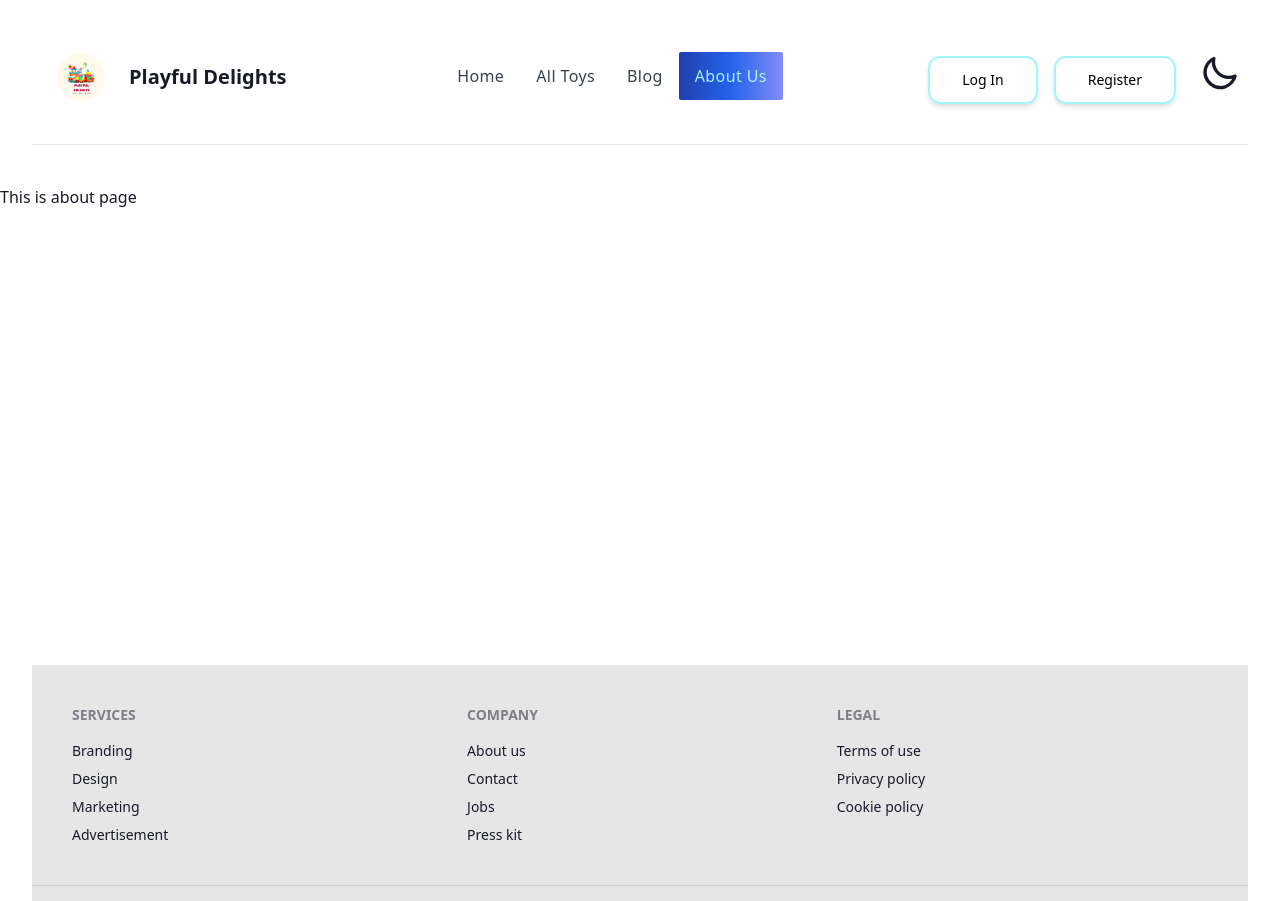
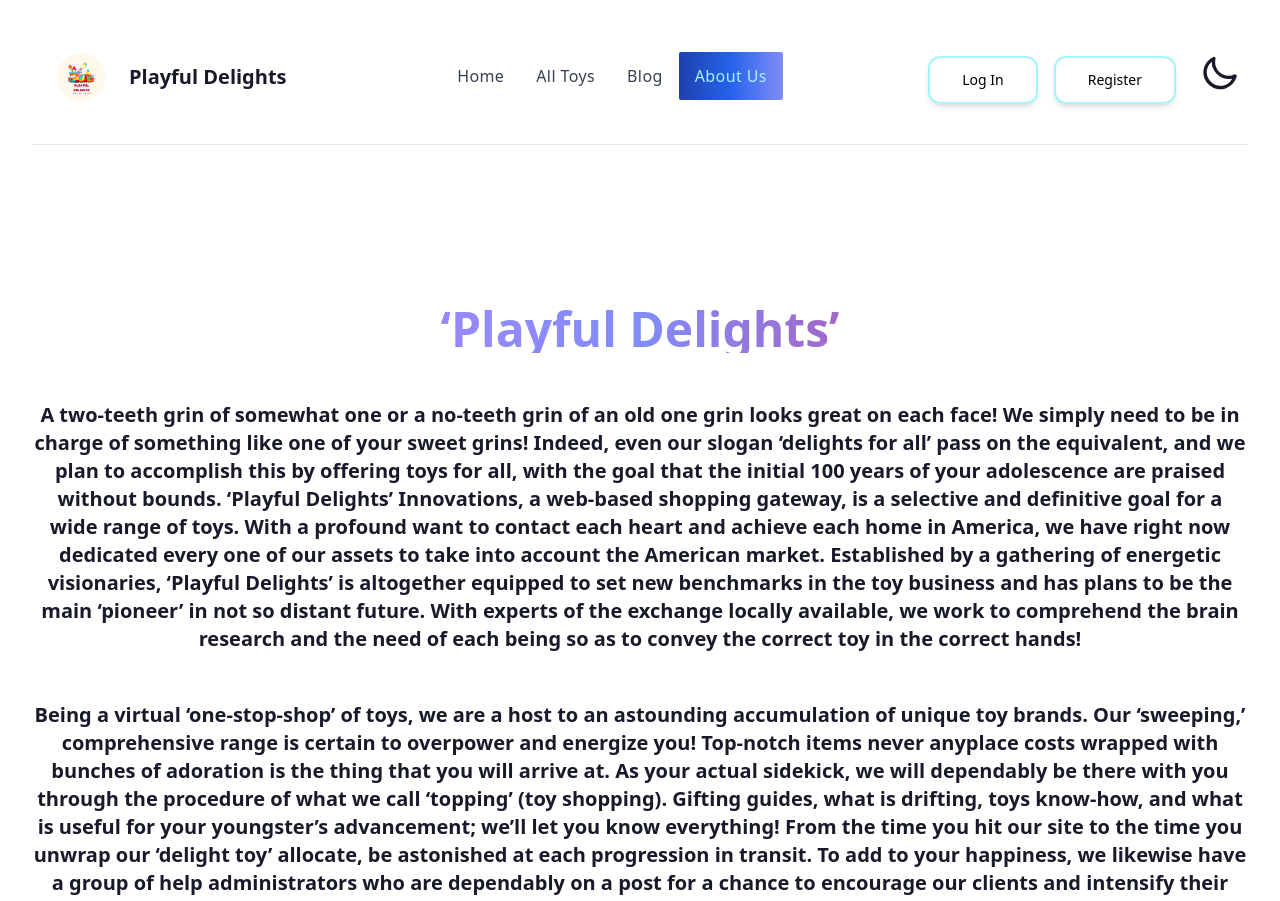
Before and after one commit to Astro177/Playful-Delights, a React (Vite) app: page /aboutUs in a window 1280 px wide. Shown: the top 901 px of the page. Built offline with nearby package versions, Linux system fonts and the light colour scheme; no server answers.

Commit message:
about us added

```diff
--- a/src/pages/AboutUs.jsx
+++ b/src/pages/AboutUs.jsx
@@ -1,13 +1,49 @@
-import React from 'react';
-import useTitle from '../hooks/useTitle';
+import React from "react";
+import useTitle from "../hooks/useTitle";
 
 const AboutUs = () => {
-    useTitle("About Us")
-    return (
-        <div>
-            This is about page
-        </div>
-    );
+  useTitle("About Us");
+  return (
+    <div className="my-container text-center mt-8">
+      <p className="text-color text-5xl font-bold m-12">‘Playful Delights’</p>
+      <p className="font-semibold text-xl mb-12">
+        A two-teeth grin of somewhat one or a no-teeth grin of an old one grin
+        looks great on each face! We simply need to be in charge of something
+        like one of your sweet grins! Indeed, even our slogan ‘delights for all’
+        pass on the equivalent, and we plan to accomplish this by offering toys
+        for all, with the goal that the initial 100 years of your adolescence
+        are praised without bounds. ‘Playful Delights’ Innovations, a web-based
+        shopping gateway, is a selective and definitive goal for a wide range of
+        toys. With a profound want to contact each heart and achieve each home
+        in America, we have right now dedicated every one of our assets to take
+        into account the American market. Established by a gathering of
+        energetic visionaries, ‘Playful Delights’ is altogether equipped to set
+        new benchmarks in the toy business and has plans to be the main
+        ‘pioneer’ in not so distant future. With experts of the exchange locally
+        available, we work to comprehend the brain research and the need of each
+        being so as to convey the correct toy in the correct hands!
+      </p>
+      <p className="font-semibold text-xl mb-12">
+        Being a virtual ‘one-stop-shop’ of toys, we are a host to an astounding
+        accumulation of unique toy brands. Our ‘sweeping,’ comprehensive range
+        is certain to overpower and energize you! Top-notch items never
+        anyplace costs wrapped with bunches of adoration is the thing that you
+        will arrive at. As your actual sidekick, we will dependably be there
+        with you through the procedure of what we call ‘topping’ (toy shopping).
+        Gifting guides, what is drifting, toys know-how, and what is useful for
+        your youngster’s advancement; we’ll let you know everything! From the
+        time you hit our site to the time you unwrap our ‘delight toy’ allocate,
+        be astonished at each progression in transit. To add to your happiness,
+        we likewise have a group of help administrators who are dependably on a
+        post for a chance to encourage our clients and intensify their
+        fulfillment. To put it plainly, we give careful consideration to
+        everything about offering a wonderful and life-changing client
+        experience to you. When you shop from our store, you will positively
+        return for additional.
+      </p>
+      <p className="text-end">Glad to have you with us!</p>
+    </div>
+  );
 };
 
 export default AboutUs;
--- a/src/pages/Blogs.jsx
+++ b/src/pages/Blogs.jsx
@@ -1,13 +1,57 @@
-import React from 'react';
-import useTitle from '../hooks/useTitle';
+import React from "react";
+import useTitle from "../hooks/useTitle";
 
 const Blogs = () => {
-    useTitle("Blogs")
-    return (
-        <div>
-            This is blog page
+  useTitle("Blogs");
+  return (
+    <div className="my-container">
+      <div
+        tabIndex={0}
+        className="collapse collapse-arrow border border-base-300 bg-base-100 rounded-box mb-4"
+      >
+        <div className="collapse-title text-xl font-bold">
+          Question #1: What is an access token and refresh token? How do they
+          work and where should we store them on the client-side?
         </div>
-    );
+        <div className="collapse-content">
+          <p className="font-semibold">Ans:</p>
+        </div>
+      </div>
+      <div
+        tabIndex={0}
+        className="collapse collapse-arrow border border-base-300 bg-base-100 rounded-box mb-4"
+      >
+        <div className="collapse-title text-xl font-bold">
+          Question #2: What is the comparison between SQL and NoSQL databases?
+        </div>
+        <div className="collapse-content">
+          <p className="font-semibold">Ans:</p>
+        </div>
+      </div>
+      <div
+        tabIndex={0}
+        className="collapse collapse-arrow border border-base-300 bg-base-100 rounded-box mb-4"
+      >
+        <div className="collapse-title text-xl font-bold">
+          Question #3: What is express js? What is Nest JS?
+        </div>
+        <div className="collapse-content">
+          <p className="font-semibold">Ans:</p>
+        </div>
+      </div>
+      <div
+        tabIndex={0}
+        className="collapse collapse-arrow border border-base-300 bg-base-100 rounded-box mb-4"
+      >
+        <div className="collapse-title text-xl font-bold">
+          Question #4: What is MongoDB aggregate and how does it work?
+        </div>
+        <div className="collapse-content">
+          <p className="font-semibold">Ans:</p>
+        </div>
+      </div>
+    </div>
+  );
 };
 
 export default Blogs;
--- a/src/secondsection/SecondSection.jsx
+++ b/src/secondsection/SecondSection.jsx
@@ -6,8 +6,8 @@ const SecondSection = () => {
       <p className="text-5xl text-color font-bold text-center mt-4 mb-6">
         Why Love Us
       </p>
-      <hr className="border-2 w-12 mx-auto mb-12" />
-      <div className="grid grid-cols-1 md:grid-cols-3 justify-center items-center gap-24">
+      <hr className="border-2 w-12 mx-auto mb-24" />
+      <div className="grid grid-cols-1 md:grid-cols-3 justify-center items-center gap-24 mb-24">
         <div>
           <p className="w-32 h-32 bg-purple-800 rounded-full text-center text-5xl font-bold text-slate-300 mb-6">1</p>
           <p className="text-lg font-semibold text-pink-500 mb-2">Variety of toys</p>
```
